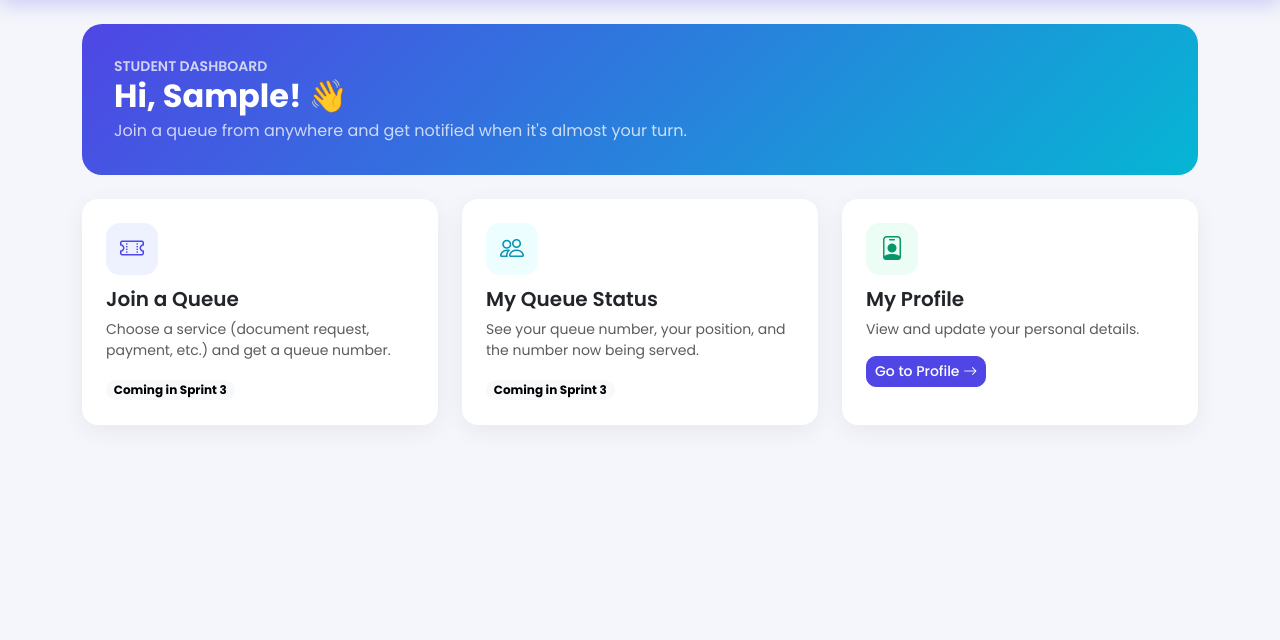
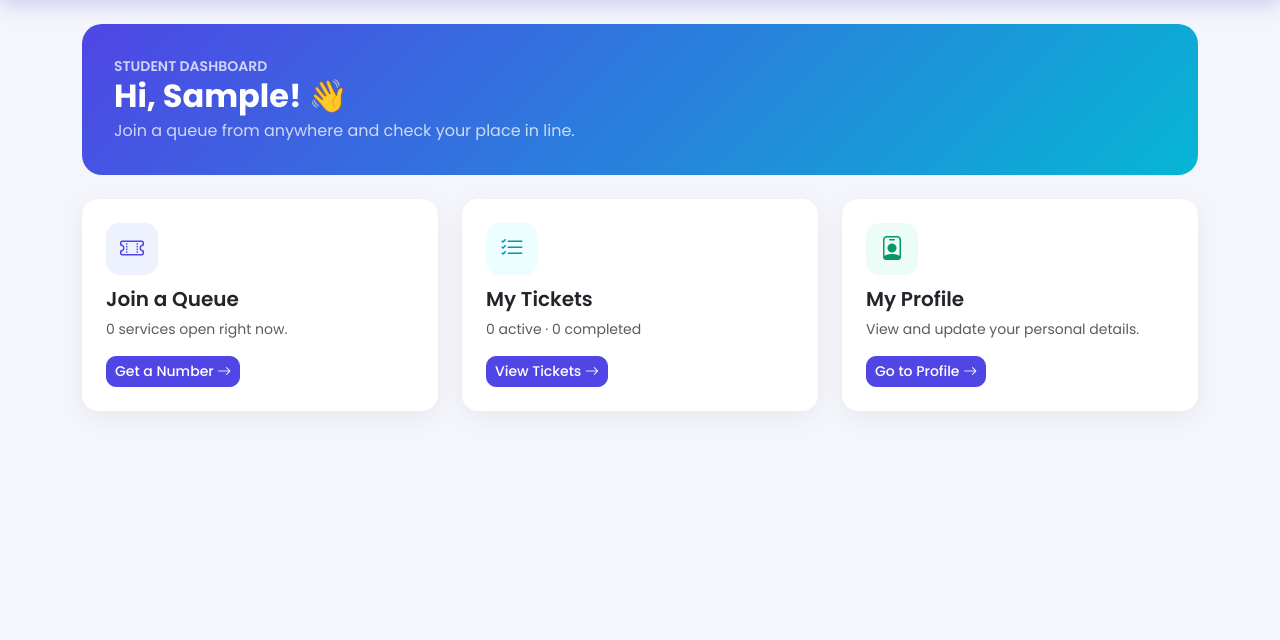
Before and after one commit to Ryzzz44/QueueLess-Salado-Samuel-G8, a Django app: page /dashboard/student/ in a window 1280 px wide. Shown: the part 60-700 px from the top of the page. Run offline with Django 5.2, Linux system fonts and the light colour scheme; the visitor is signed in with stand-in values (Sample User, id 1); data that the repository does not hold is empty.

Commit message:
Show active tickets and queue stats on student and staff dashboards

```diff
--- a/accounts/views.py
+++ b/accounts/views.py
@@ -1,11 +1,11 @@
-from django.shortcuts import render
-
-# Create your views here.
 from django.contrib import messages
 from django.contrib.auth import login, logout
 from django.contrib.auth.decorators import login_required
 from django.shortcuts import redirect, render
+from django.utils import timezone
 from django.utils.http import url_has_allowed_host_and_scheme
+
+from queues.models import QueueTicket, Service
 
 from .decorators import role_required
 from .forms import LoginForm, ProfileForm, RegisterForm
@@ -64,13 +64,26 @@ def dashboard_redirect(request):
 
 @role_required(User.Role.STUDENT)
 def student_dashboard(request):
-    return render(request, 'accounts/student_dashboard.html')
+    tickets = request.user.queue_tickets.select_related('service')
+    active = [t for t in tickets if t.is_active]
+    context = {
+        'active_tickets': active,
+        'open_services': Service.objects.filter(is_open=True).count(),
+        'completed_count': tickets.filter(status=QueueTicket.Status.COMPLETED).count(),
+    }
+    return render(request, 'accounts/student_dashboard.html', context)
 
 
 @role_required(User.Role.STAFF)
 def staff_dashboard(request):
-    students = User.objects.filter(role=User.Role.STUDENT).count()
-    return render(request, 'accounts/staff_dashboard.html', {'student_count': students})
+    today = QueueTicket.objects.filter(queue_date=timezone.localdate())
+    context = {
+        'student_count': User.objects.filter(role=User.Role.STUDENT).count(),
+        'services': Service.objects.all(),
+        'waiting_today': today.filter(status=QueueTicket.Status.WAITING).count(),
+        'served_today': today.filter(status=QueueTicket.Status.COMPLETED).count(),
+    }
+    return render(request, 'accounts/staff_dashboard.html', context)
 
 
 @login_required
--- a/templates/accounts/student_dashboard.html
+++ b/templates/accounts/student_dashboard.html
@@ -4,24 +4,42 @@
 <div class="ql-hero mb-4">
     <div class="small text-uppercase opacity-75 fw-semibold">Student Dashboard</div>
     <h2 class="fw-bold mb-1">Hi, {{ user.first_name|default:user.username }}! 👋</h2>
-    <p class="mb-0 opacity-75">Join a queue from anywhere and get notified when it's almost your turn.</p>
+    <p class="mb-0 opacity-75">Join a queue from anywhere and check your place in line.</p>
 </div>
+
+{% if active_tickets %}
+<h5 class="fw-semibold">Your active tickets</h5>
+<div class="row g-4 mb-4">
+    {% for t in active_tickets %}
+    <div class="col-md-6 col-lg-4">
+        <a href="{% url 'ticket_detail' t.pk %}" class="text-decoration-none text-reset">
+            <div class="card card-hover h-100 border-start border-4" style="border-color:var(--ql-primary)!important;"><div class="card-body p-4">
+                <div class="small text-muted">{{ t.service.name }}</div>
+                <div class="fs-2 fw-bold" style="color:var(--ql-primary)">{{ t.ticket_code }}</div>
+                <span class="badge rounded-pill text-bg-{{ t.status_badge }}">{{ t.status_label }}</span>
+                {% if t.position %}<span class="small ms-2">Position: <strong>{{ t.position }}</strong></span>{% endif %}
+            </div></div>
+        </a>
+    </div>
+    {% endfor %}
+</div>
+{% endif %}
 
 <div class="row g-4">
     <div class="col-md-4">
         <div class="card card-hover h-100"><div class="card-body p-4">
             <div class="ql-icon indigo"><i class="bi bi-ticket-perforated"></i></div>
             <h5 class="fw-semibold">Join a Queue</h5>
-            <p class="text-muted small">Choose a service (document request, payment, etc.) and get a queue number.</p>
-            <span class="badge rounded-pill text-bg-light">Coming in Sprint 3</span>
+            <p class="text-muted small">{{ open_services }} service{{ open_services|pluralize }} open right now.</p>
+            <a href="{% url 'service_list' %}" class="btn btn-sm btn-primary">Get a Number <i class="bi bi-arrow-right"></i></a>
         </div></div>
     </div>
     <div class="col-md-4">
         <div class="card card-hover h-100"><div class="card-body p-4">
-            <div class="ql-icon cyan"><i class="bi bi-people"></i></div>
-            <h5 class="fw-semibold">My Queue Status</h5>
-            <p class="text-muted small">See your queue number, your position, and the number now being served.</p>
-            <span class="badge rounded-pill text-bg-light">Coming in Sprint 3</span>
+            <div class="ql-icon cyan"><i class="bi bi-list-check"></i></div>
+            <h5 class="fw-semibold">My Tickets</h5>
+            <p class="text-muted small">{{ active_tickets|length }} active &middot; {{ completed_count }} completed</p>
+            <a href="{% url 'my_tickets' %}" class="btn btn-sm btn-primary">View Tickets <i class="bi bi-arrow-right"></i></a>
         </div></div>
     </div>
     <div class="col-md-4">
```
Also changed, not shown: templates/accounts/staff_dashboard.html (+40 -31 lines).
